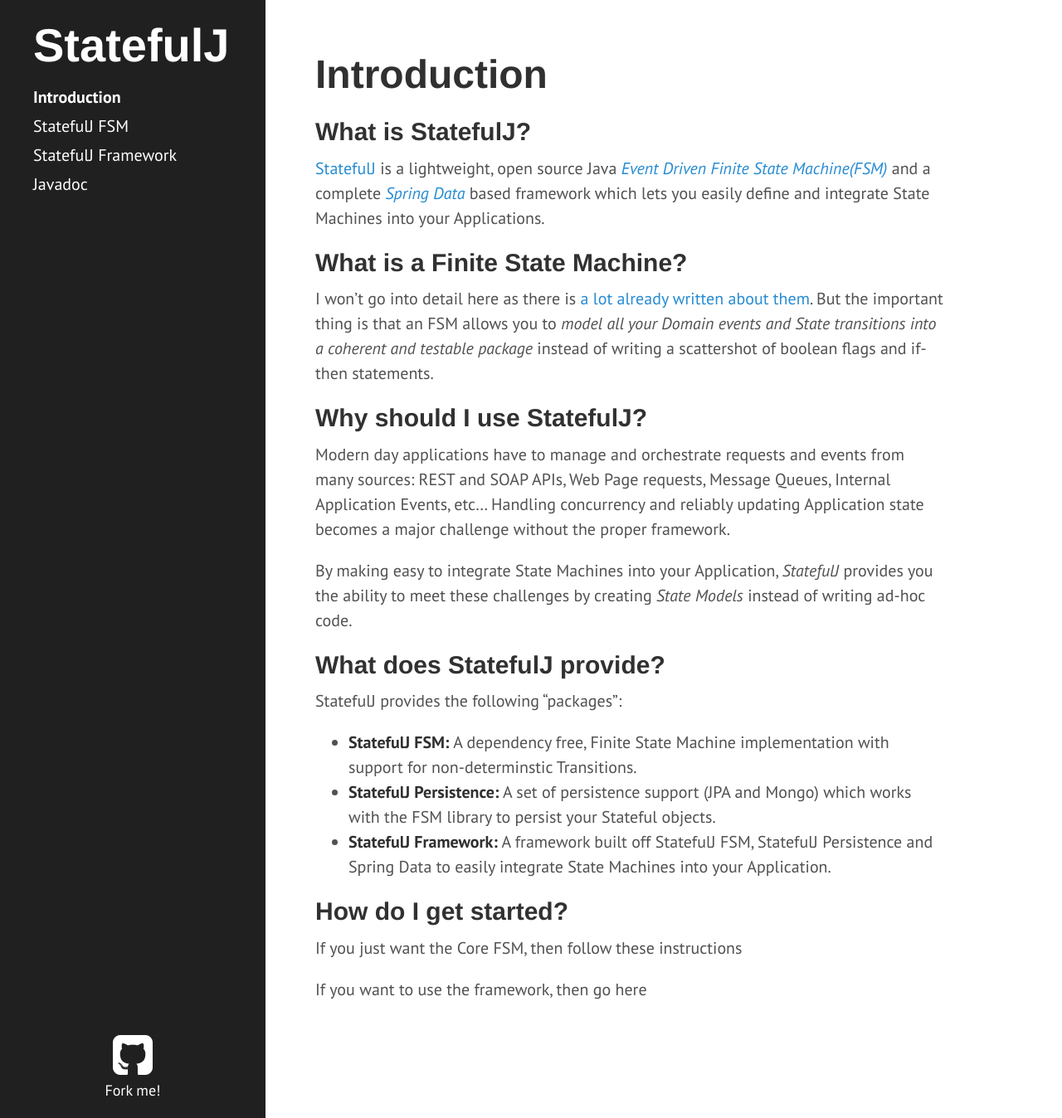
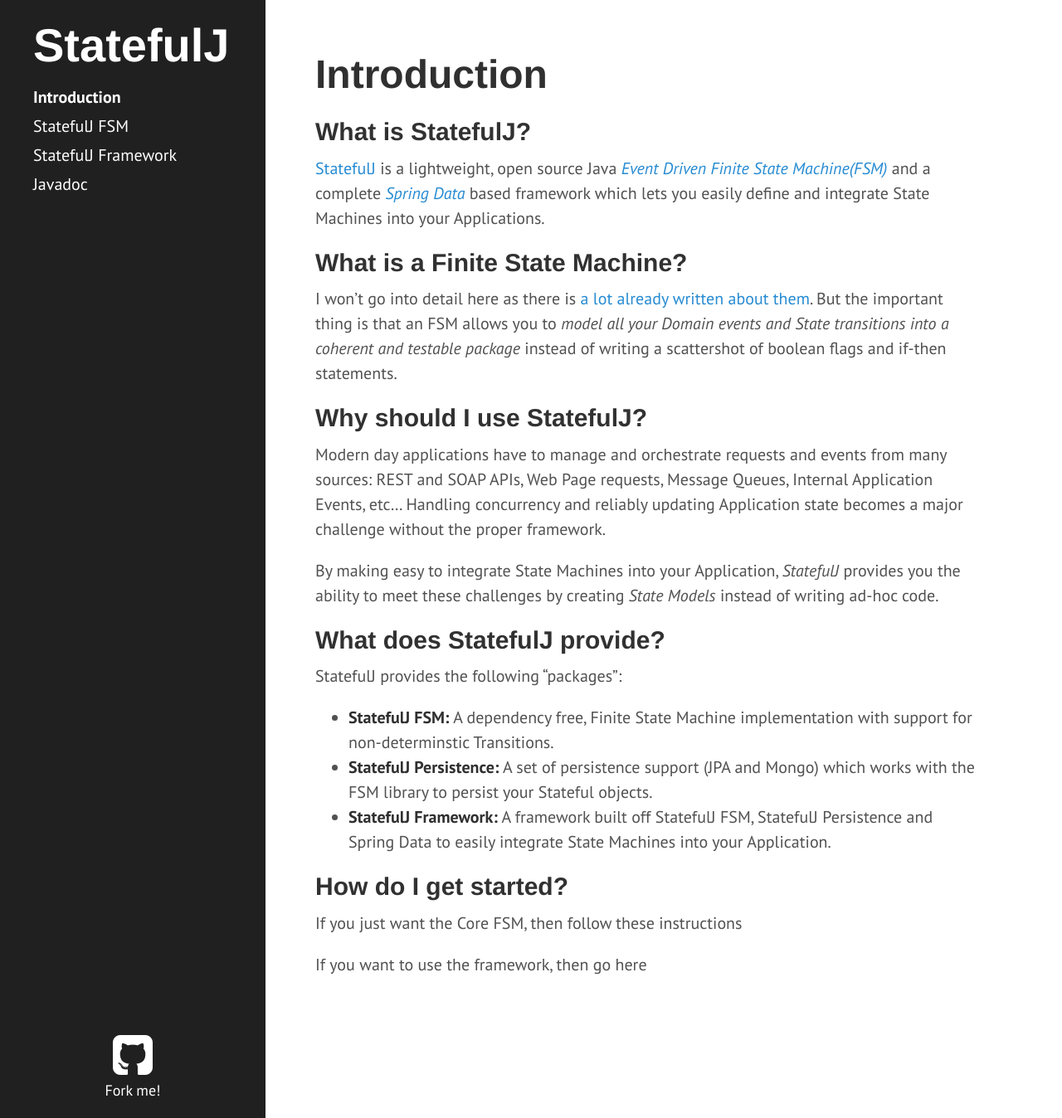
Before and after one commit to statefulj/statefulj, a Jekyll site: the page built from index.md, in a window 1280 px wide and 1348 px high. Shown: the whole window at 83% size. Built offline with Jekyll 4.4.1, drawn with Linux system fonts in a browser that asks for light colours; Markdown is read by kramdown in place of the engine named in the settings.

Commit message:
css fixes

```diff
--- a/public/css/hyde.css
+++ b/public/css/hyde.css
@@ -56,7 +56,7 @@ h1, h2, h3, h4 {
  */
 .sidebar {
 	text-align: center;
-	padding: 2rem 1rem;
+	padding: 2rem 1rem 0rem 1rem;
 	color: rgba(255, 255, 255, .5);
 	background-color: #202020;
 }
@@ -64,6 +64,7 @@ h1, h2, h3, h4 {
 @media ( min-width : 48em) {
 	.sidebar {
 		position: fixed;
+		padding: 2rem 1rem ;
 		top: 0;
 		left: 0;
 		bottom: 0;
@@ -102,6 +103,15 @@ a.sidebar-nav-item:hover,a.sidebar-nav-item:focus {
 	font-weight: bold;
 }
 
+.subnav {
+	display : none;
+}
+
+@media ( min-width : 48em) {
+	.subnav {
+		display : block;
+	}
+}
 /* Sticky sidebar
  *
  * Add the `sidebar-sticky` class to the sidebar's container to affix it the
@@ -128,7 +138,6 @@ a.sidebar-nav-item:hover,a.sidebar-nav-item:focus {
 
 @media ( min-width : 48em) {
 	.content {
-		max-width: 40rem;
 		margin-left: 19rem;
 		margin-right: 2rem;
 	}
@@ -270,6 +279,11 @@ a.sidebar-nav-item:hover,a.sidebar-nav-item:focus {
 }
 */
 .fork-me {
+	display:none;
+}
+@media ( min-width : 48em) {
+	.fork-me {
+		display : block;
 		position: absolute;
 		top: 100%;
 		left: 50%;
@@ -293,3 +307,4 @@ a.sidebar-nav-item:hover,a.sidebar-nav-item:focus {
 	.fork-me div p {
 		font-size: .9rem;
 	}
+}
--- a/public/css/poole.css
+++ b/public/css/poole.css
@@ -285,7 +285,6 @@ tbody tr:nth-child(odd) th {
  */
 
 .container {
-  max-width: 38rem;
   padding-left:  1rem;
   padding-right: 1rem;
   margin-left:  auto;
```
Lines whose indentation alone changed are shown as unchanged.
